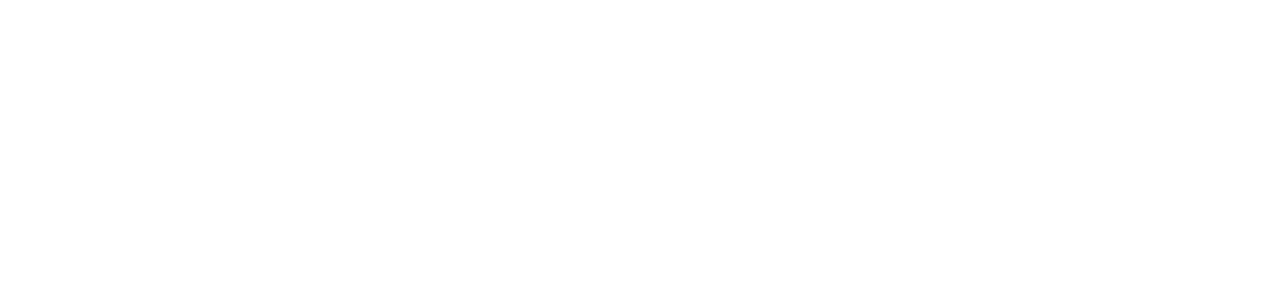
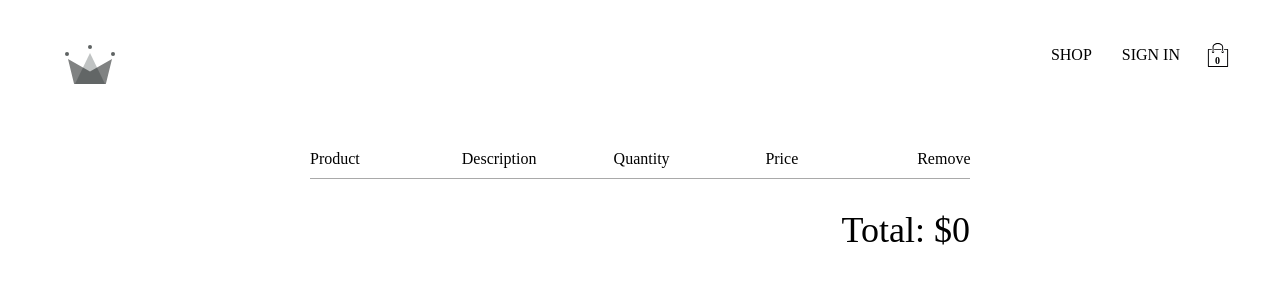
Before and after one commit to rafayelmn/crwn-clothing-app, a React (Create React App) app: page /checkout in a window 1280 px wide. Before the commit this address had no page. Shown: the top 300 px of the page. Built offline with nearby package versions, Linux system fonts and the light colour scheme; the HTML template or start-up script is replaced by a standard one; a web font is replaced by a local one.

Commit message:
creating checkout page along with checkout items and checkout cart functionality

```diff
--- a/src/App.js
+++ b/src/App.js
@@ -4,6 +4,7 @@
 import Navigation from './routes/navigation/navigation.component';
 import Authentication from './routes/authentication/authentication.component';
 import Shop from './routes/shop/shop.component';
+import Checkout from './routes/checkout/checkout.component';
 
 const App = () => {
   return (
@@ -12,6 +13,7 @@
         <Route index element={<Home />} />
         <Route path='shop' element={<Shop />} />
         <Route path='auth' element={<Authentication />} />
+        <Route path='checkout' element={<Checkout />} />
       </Route>
     </Routes>
   );
--- a/src/components/cart-dropdown/cart-dropdown.component.jsx
+++ b/src/components/cart-dropdown/cart-dropdown.component.jsx
@@ -1,4 +1,5 @@
 import { useContext } from 'react';
+import { useNavigate } from 'react-router-dom';
 
 import { CartContext } from '../../contexts/cart.context';
 
@@ -9,6 +10,11 @@
 
 const CartDropdown = () => {
   const { cartItems } = useContext(CartContext);
+  const navigate = useNavigate();
+
+  const goToCheckoutHandler = () => {
+    navigate('/checkout');
+  };
 
   return (
     <div className='cart-dropdown-container'>
@@ -17,7 +23,7 @@
           <CartItem key={item.id} cartItem={item} />
         ))}
       </div>
-      <Button>GO TO CHECKOUT</Button>
+      <Button onClick={goToCheckoutHandler}>GO TO CHECKOUT</Button>
     </div>
   );
 };
--- /dev/null
+++ b/src/components/checkout-item/checkout-item.component.jsx
@@ -0,0 +1,39 @@
+import { useContext } from 'react';
+
+import { CartContext } from '../../contexts/cart.context';
+
+import './checkout-item.styles.scss';
+
+const CheckoutItem = ({ cartItem }) => {
+  const { name, imageUrl, price, quantity } = cartItem;
+  const { clearItemFromCart, addItemToCart, removeItemFromCart } =
+    useContext(CartContext);
+
+  const clearItemHandler = () => clearItemFromCart(cartItem);
+  const addItemHandler = () => addItemToCart(cartItem);
+  const removeItemHandler = () => removeItemFromCart(cartItem);
+
+  return (
+    <div className='checkout-item-container'>
+      <div className='image-container'>
+        <img src={imageUrl} alt={`${name}`} />
+      </div>
+      <span className='name'>{name}</span>
+      <span className='quantity'>
+        <div className='arrow' onClick={removeItemHandler}>
+          &#10094;
+        </div>
+        <span className='value'>{quantity}</span>
+        <div className='arrow' onClick={addItemHandler}>
+          &#10095;
+        </div>
+      </span>
+      <span className='price'>{price}</span>
+      <div className='remove-button' onClick={clearItemHandler}>
+        &#10005;
+      </div>
+    </div>
+  );
+};
+
+export default CheckoutItem;
--- /dev/null
+++ b/src/components/checkout-item/checkout-item.styles.scss
@@ -0,0 +1,41 @@
+.checkout-item-container {
+  width: 100%;
+  display: flex;
+  min-height: 100px;
+  border-bottom: 1px solid darkgrey;
+  padding: 15px 0;
+  font-size: 20px;
+  align-items: center;
+
+  .image-container {
+    width: 23%;
+    padding-right: 15px;
+
+    img {
+      width: 100%;
+      height: 100%;
+    }
+  }
+  .name,
+  .quantity,
+  .price {
+    width: 23%;
+  }
+
+  .quantity {
+    display: flex;
+
+    .arrow {
+      cursor: pointer;
+    }
+
+    .value {
+      margin: 0 10px;
+    }
+  }
+
+  .remove-button {
+    padding-left: 12px;
+    cursor: pointer;
+  }
+}
--- a/src/contexts/cart.context.jsx
+++ b/src/contexts/cart.context.jsx
@@ -16,18 +16,44 @@
   return [...cartItems, { ...productToAdd, quantity: 1 }];
 };
 
+const removeCartItem = (cartItems, cartItemToRemove) => {
+  // find the cart item to remove
+  const existingCartItem = cartItems.find(
+    (cartItem) => cartItem.id === cartItemToRemove.id
+  );
+
+  // check if quantity is equal to 1, if it is remove that item from the cart
+  if (existingCartItem.quantity === 1) {
+    return cartItems.filter((cartItem) => cartItem.id !== cartItemToRemove.id);
+  }
+
+  // return back cartitems with matching cart item with reduced quantity
+  return cartItems.map((cartItem) =>
+    cartItem.id === cartItemToRemove.id
+      ? { ...cartItem, quantity: cartItem.quantity - 1 }
+      : cartItem
+  );
+};
+
+const clearCartItem = (cartItems, cartItemToClear) =>
+  cartItems.filter((cartItem) => cartItem.id !== cartItemToClear.id);
+
 export const CartContext = createContext({
   isCartOpen: false,
   setIsCartOpen: () => {},
   cartItems: [],
   addItemToCart: () => {},
+  removeItemFromCart: () => {},
+  clearItemFromCart: () => {},
   cartCount: 0,
+  cartTotal: 0,
 });
 
 export const CartProvider = ({ children }) => {
   const [isCartOpen, setIsCartOpen] = useState(false);
   const [cartItems, setCartItems] = useState([]);
   const [cartCount, setCartCount] = useState(0);
+  const [cartTotal, setCartTotal] = useState(0);
 
   useEffect(() => {
     const newCartCount = cartItems.reduce(
@@ -37,8 +63,24 @@
     setCartCount(newCartCount);
   }, [cartItems]);
 
+  useEffect(() => {
+    const newCartTotal = cartItems.reduce(
+      (total, cartItem) => total + cartItem.quantity * cartItem.price,
+      0
+    );
+    setCartTotal(newCartTotal);
+  }, [cartItems]);
+
   const addItemToCart = (productToAdd) => {
     setCartItems(addCartItem(cartItems, productToAdd));
+  };
+
+  const removeItemFromCart = (cartItemToRemove) => {
+    setCartItems(removeCartItem(cartItems, cartItemToRemove));
+  };
+
+  const clearItemFromCart = (cartItemToClear) => {
+    setCartItems(clearCartItem(cartItems, cartItemToClear));
   };
 
   const value = {
@@ -46,7 +88,10 @@
     setIsCartOpen,
     cartItems,
     addItemToCart,
+    removeItemFromCart,
+    clearItemFromCart,
     cartCount,
+    cartTotal,
   };
 
   return <CartContext.Provider value={value}>{children}</CartContext.Provider>;
--- /dev/null
+++ b/src/routes/checkout/checkout.component.jsx
@@ -0,0 +1,38 @@
+import { useContext } from 'react';
+
+import { CartContext } from '../../contexts/cart.context';
+import CheckoutItem from '../../components/checkout-item/checkout-item.component';
+
+import './checkout.styles.scss';
+
+const Checkout = () => {
+  const { cartItems, cartTotal } = useContext(CartContext);
+
+  return (
+    <div className='checkout-container'>
+      <div className='checkout-header'>
+        <div className='header-block'>
+          <span>Product</span>
+        </div>
+        <div className='header-block'>
+          <span>Description</span>
+        </div>
+        <div className='header-block'>
+          <span>Quantity</span>
+        </div>
+        <div className='header-block'>
+          <span>Price</span>
+        </div>
+        <div className='header-block'>
+          <span>Remove</span>
+        </div>
+      </div>
+      {cartItems.map((cartItem) => {
+        return <CheckoutItem key={cartItem.id} cartItem={cartItem} />;
+      })}
+      <span className='total'>Total: ${cartTotal}</span>
+    </div>
+  );
+};
+
+export default Checkout;
--- /dev/null
+++ b/src/routes/checkout/checkout.styles.scss
@@ -0,0 +1,31 @@
+.checkout-container {
+  width: 55%;
+  min-height: 90vh;
+  display: flex;
+  flex-direction: column;
+  align-items: center;
+  margin: 50px auto 0;
+
+  .checkout-header {
+    width: 100%;
+    padding: 10px 0;
+    display: flex;
+    justify-content: space-between;
+    border-bottom: 1px solid darkgrey;
+
+    .header-block {
+      text-transform: capitalize;
+      width: 23%;
+
+      &:last-child {
+        width: 8%;
+      }
+    }
+  }
+
+  .total {
+    margin-top: 30px;
+    margin-left: auto;
+    font-size: 36px;
+  }
+}
```
